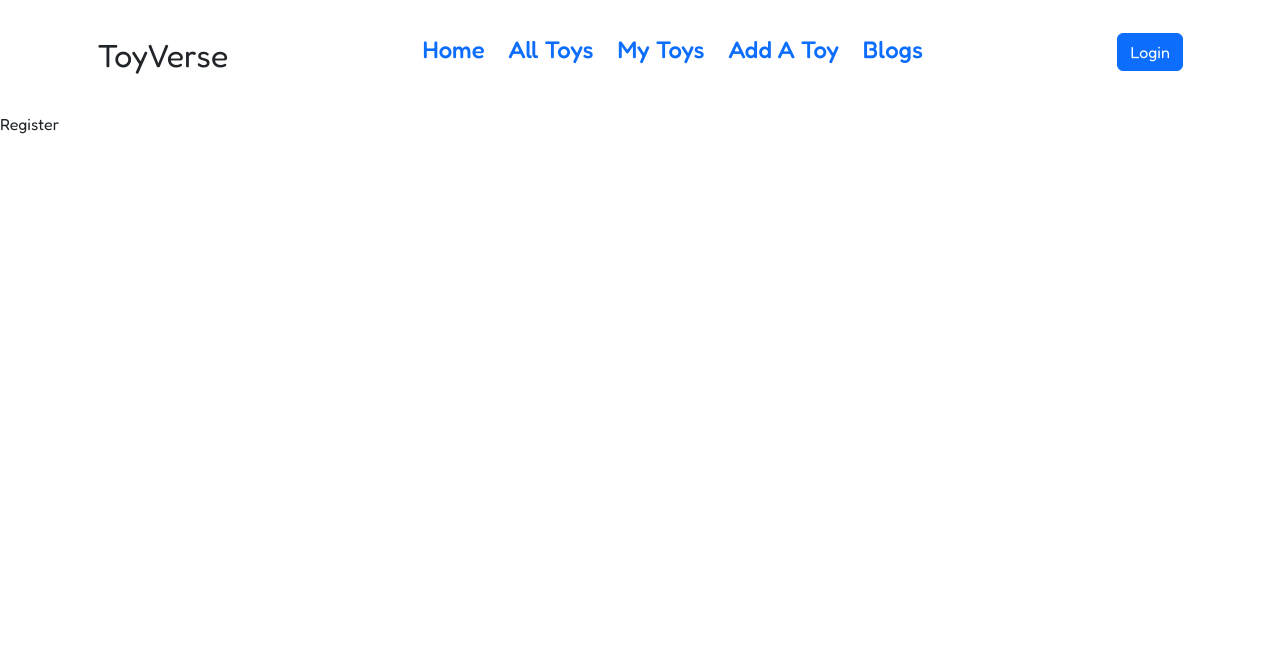
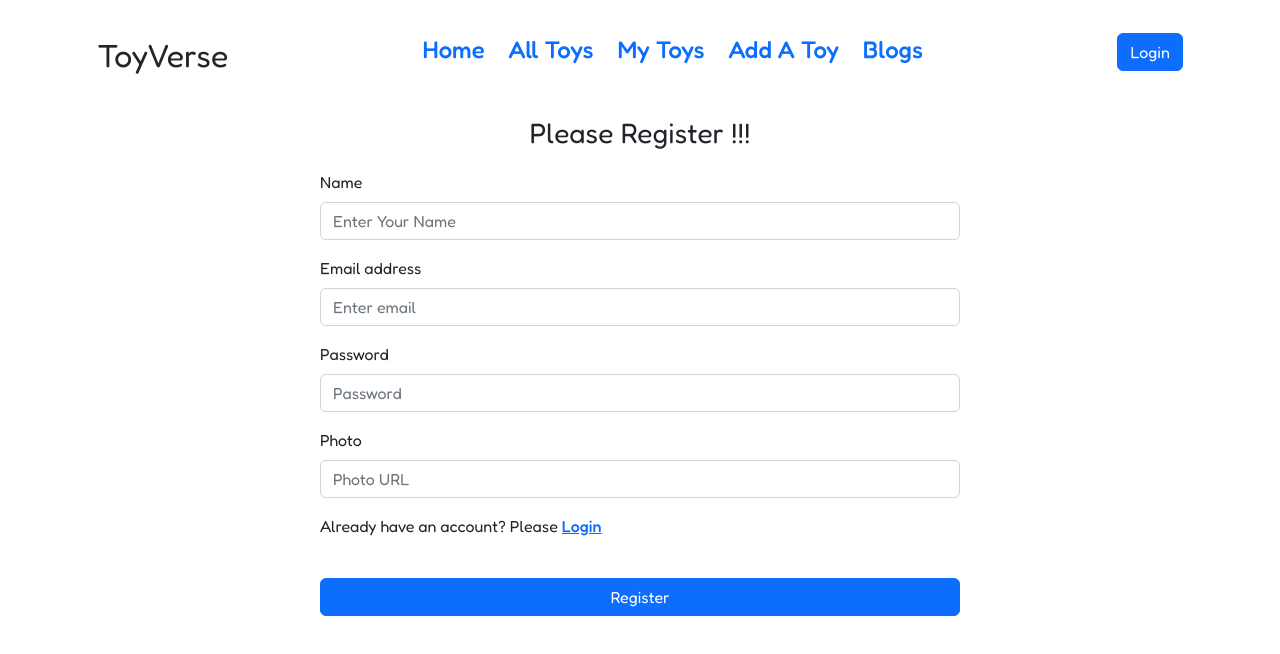
Before and after one commit to numanrahi/toy-verse-client, a React (Vite) app: page /register in a window 1280 px wide. Shown: the top 654 px of the page. Built offline with nearby package versions, Linux system fonts and the light colour scheme.

Commit message:
register page designed and email auth added

```diff
--- a/src/Providers/AuthProvider.jsx
+++ b/src/Providers/AuthProvider.jsx
@@ -1,8 +1,29 @@
+import { createContext, useState } from "react";
+import { createUserWithEmailAndPassword, getAuth } from "firebase/auth";
+import app from "../firebase/firebase.config";
 
-const AuthProvider = () => {
+export const AuthContext = createContext({});
+
+const auth = getAuth(app);
+
+const AuthProvider = ({ children }) => {
+
+    const [user, setUser] = useState(null);
+
+    const createUser = (email, password) => {
+        return createUserWithEmailAndPassword(auth, email, password);
+    }
+    // const user = { displayName: 'Rahi' }
+    const authInfo = {
+        user,
+        createUser
+    }
+
     return (
         <div>
-
+            <AuthContext.Provider value={authInfo}>
+                {children}
+            </AuthContext.Provider>
         </div>
     );
 };
--- a/src/components/Login/Login.jsx
+++ b/src/components/Login/Login.jsx
@@ -20,7 +20,7 @@
                 <div>Dont have an account? Please <Link to="/register">Register</Link></div>
                 <br />
                 <Button className="w-100 my-3" variant="primary" type="submit">
-                    Submit
+                    Login
                 </Button>
             </Form>
         </div>
--- a/src/components/Register/Register.jsx
+++ b/src/components/Register/Register.jsx
@@ -1,8 +1,69 @@
+import { useContext } from "react";
+import { Button, Form } from "react-bootstrap";
+import { Link } from "react-router-dom";
+import { AuthContext } from "../../Providers/AuthProvider";
+// import { AuthContext } from "../../Providers/AuthProvider";
 
 const Register = () => {
+    const { createUser, user } = useContext(AuthContext)
+
+    const handleRegister = event => {
+        event.preventDefault();
+        const form = event.target;
+        const name = form.name.value;
+        const photo = form.photo.value;
+        const email = form.email.value;
+        const password = form.password.value;
+        console.log(name, email, password, photo);
+
+        createUser(email, password)
+            .then(result => {
+                const createdUser = result.user;
+                console.log(createdUser);
+            })
+            .catch(error => {
+                console.log(error);
+            })
+
+        // createUser(email, password)
+        //     .then(result => {
+        //         const createdUser = result.user;
+        //         console.log(createdUser);
+        //         // toast('User Created Successfully')
+        //         // form.reset()
+        //         // navigate('/')
+        //     })
+        //     .catch(error => {
+        //         // toast.error(error.message)
+        //     })
+    }
+
     return (
         <div>
-            <div>Register</div>
+            <div className="fs-3 text-center my-3">Please Register !!!</div>
+            <Form onSubmit={handleRegister} className="w-50 mx-auto">
+                <Form.Group className="mb-3">
+                    <Form.Label>Name</Form.Label>
+                    <Form.Control type="text" name="name" placeholder="Enter Your Name" />
+                </Form.Group>
+                <Form.Group className="mb-3">
+                    <Form.Label>Email address</Form.Label>
+                    <Form.Control type="email" name="email" placeholder="Enter email" />
+                </Form.Group>
+                <Form.Group className="mb-3">
+                    <Form.Label>Password</Form.Label>
+                    <Form.Control type="password" name="password" placeholder="Password" />
+                </Form.Group>
+                <Form.Group className="mb-3">
+                    <Form.Label>Photo</Form.Label>
+                    <Form.Control type="text" name="photo" placeholder="Photo URL" />
+                </Form.Group>
+                <div>Already have an account? Please <Link to="/login">Login</Link></div>
+                <br />
+                <Button className="w-100 my-3" variant="primary" type="submit">
+                    Register
+                </Button>
+            </Form>
         </div>
     );
 };
--- a/src/main.jsx
+++ b/src/main.jsx
@@ -11,6 +11,7 @@
 import Login from './components/Login/Login';
 import Auth from './LayOut/Auth';
 import Register from './components/Register/Register';
+import AuthProvider from './Providers/AuthProvider';
 
 const router = createBrowserRouter([
   {
@@ -23,7 +24,7 @@
       },
       {
         path: 'login',
-        element:<Login></Login>
+        element: <Login></Login>
       },
       {
         path: '/register',
@@ -44,6 +45,6 @@
 
 ReactDOM.createRoot(document.getElementById('root')).render(
   <React.StrictMode>
-    <RouterProvider router={router} />
+    <AuthProvider><RouterProvider router={router} /></AuthProvider>
   </React.StrictMode>,
 )
```
